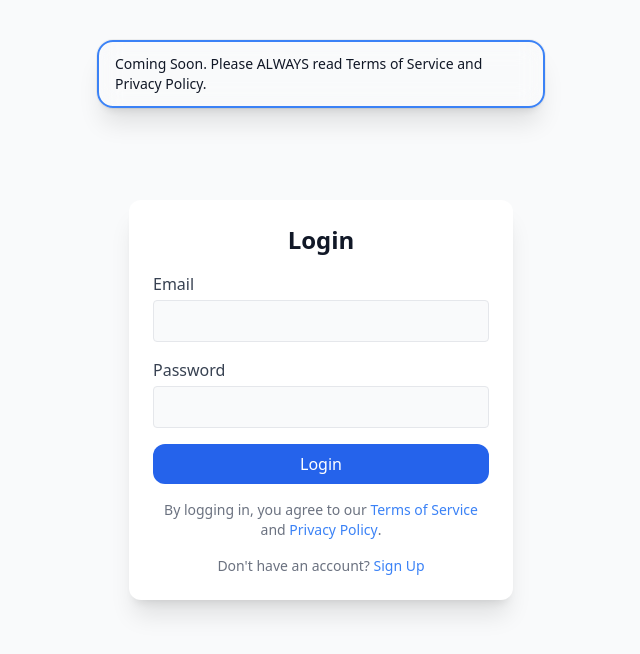
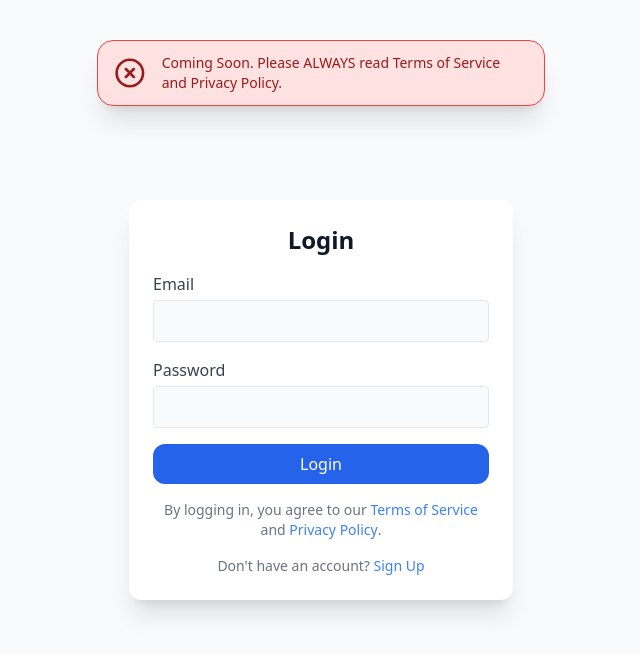
Before and after one commit to perassijulian/password-manager, a Next.js app: page /login in a window 1280 px wide. Both pictures are taken after a click on the button "Terms of Service". Shown: the top 654 px of the page, without its empty margins (319-959 px from the left). Built offline with nearby package versions, Linux system fonts and the light colour scheme.

Commit message:
modified toast background, text color and add icons

```diff
--- a/app/login/page.tsx
+++ b/app/login/page.tsx
@@ -112,7 +112,7 @@ export default function Login() {
               setToast({
                 message:
                   "Coming Soon. Please ALWAYS read Terms of Service and Privacy Policy.",
-                type: "info",
+                type: "error",
               })
             }
             className="text-blue-500 hover:underline"
--- a/components/Toast.tsx
+++ b/components/Toast.tsx
@@ -2,16 +2,27 @@
 
 import { useEffect, useState } from "react";
 import { ToastProps } from "@/types";
+import { cn } from "@/lib/cn";
+import { CheckCircle, Info, XCircle } from "lucide-react";
 
-const toastColors = {
+const toastResources = {
   success: {
     border: "border-green-500",
+    background: "bg-green-100 dark:bg-green-900",
+    text: "text-green-800 dark:text-green-200",
+    icon: <CheckCircle className="w-10 h-10" />,
   },
   error: {
     border: "border-red-500",
+    background: "bg-red-100 dark:bg-red-900",
+    text: "text-red-800 dark:text-red-200",
+    icon: <XCircle className="w-10 h-10" />,
   },
   info: {
     border: "border-blue-500",
+    background: "bg-blue-100 dark:bg-blue-900",
+    text: "text-blue-800 dark:text-blue-200",
+    icon: <Info className="w-10 h-10" />,
   },
 };
 
@@ -39,25 +50,24 @@ export default function Toast({
     };
   }, [duration, onClose]);
 
-  const { border } = toastColors[type];
+  const { border, background, text, icon } = toastResources[type];
   return (
     <div className="fixed inset-x-0 top-6 z-50 flex justify-center pointer-events-none w-full">
       <div
         role="alert"
-        className={`
-          max-w-md w-full mx-6 pointer-events-auto border ${border}
-          border-2 bg-background/40 text-foreground
-          backdrop-blur-md rounded-2xl px-4 py-3 shadow-xl
-          shadow-xl ring-1 ring-black/5 dark:ring-white/10
-          transition-all duration-300 transform
-          ${
-            visible
-              ? "opacity-100 scale-100 translate-y-0"
-              : "opacity-0 scale-90 -translate-y-4"
-          }
-        `}
+        className={cn(
+          border,
+          background,
+          text,
+          "flex items-center gap-4 max-w-md w-full pointer-events-auto border border text-sm font-medium",
+          "backdrop-blur-md rounded-2xl mx-6 px-4 py-3 shadow-xl transition-all duration-300 transform",
+          visible
+            ? "opacity-100 scale-100 translate-y-0"
+            : "opacity-0 scale-90 -translate-y-4"
+        )}
       >
-        <p className="text-sm font-medium">{message}</p>
+        {icon}
+        <p className="font-medium">{message}</p>
       </div>
     </div>
   );
```
Also changed, not shown: 1 other file (tests, documents, lock files or other folders).
